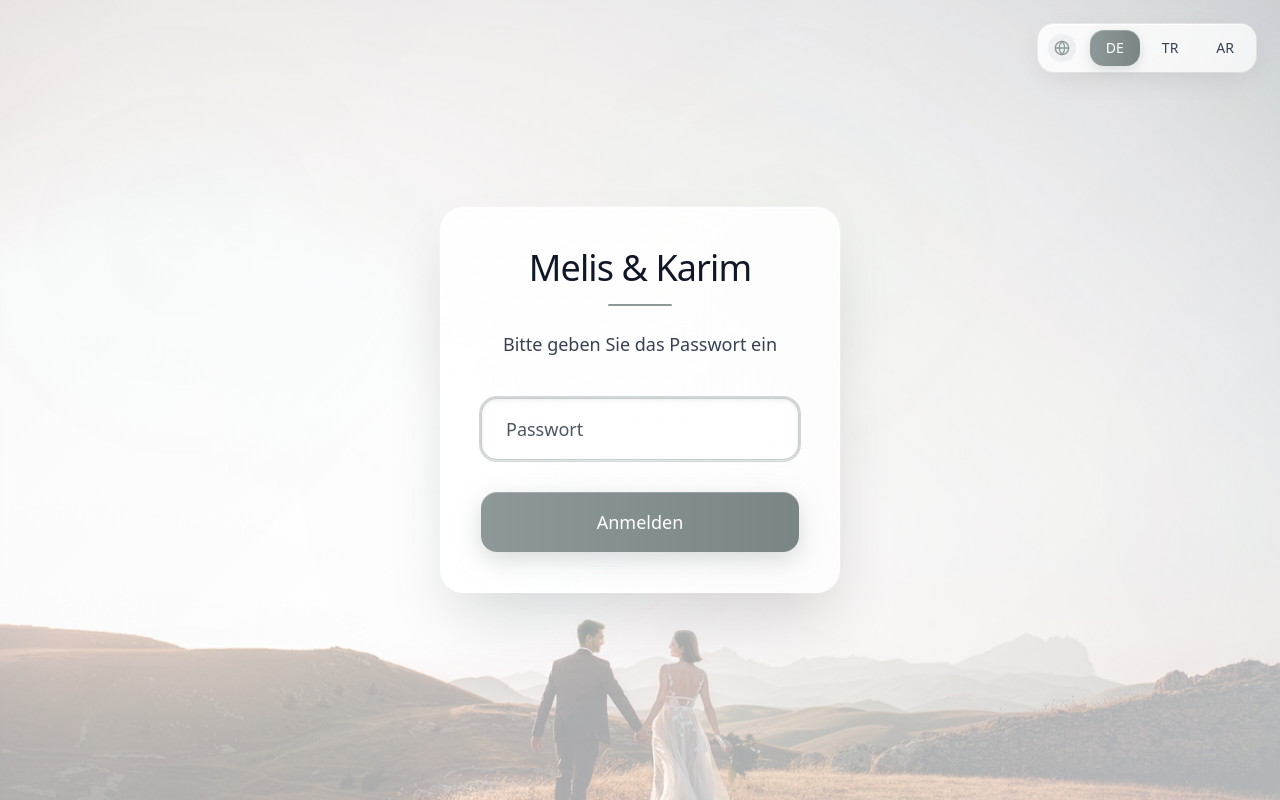
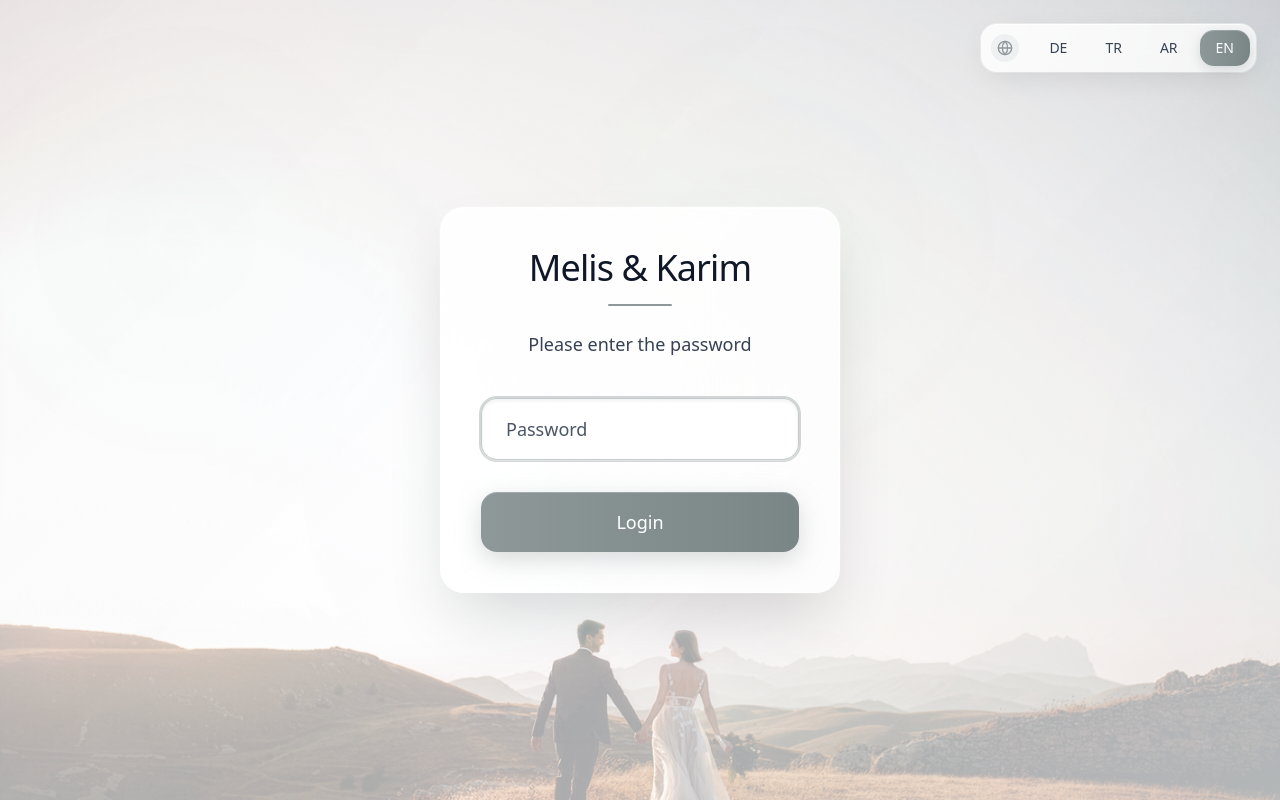
Before and after one commit to Hallvardd/wedding-page-melis-karim, a React (Vite) app: page / in a window 1280 px wide. Built offline with nearby package versions, Linux system fonts and the light colour scheme; no server answers.

Commit message:
add english language option and update turkish text.

```diff
--- a/src/components/LanguageSwitcher.tsx
+++ b/src/components/LanguageSwitcher.tsx
@@ -28,8 +28,7 @@ export function LanguageSwitcher() {
 
                 <button
                     onClick={() => setLanguage('de')}
-          className={`px-4 py-2 rounded-xl text-sm font-medium transition-all duration-300 ${
-            language === 'de'
+                    className={`px-4 py-2 rounded-xl text-sm font-medium transition-all duration-300 ${language === 'de'
                             ? 'text-white'
                             : 'text-gray-700 hover:text-gray-900'
                         }`}
@@ -45,8 +44,7 @@ export function LanguageSwitcher() {
 
                 <button
                     onClick={() => setLanguage('tr')}
-          className={`px-4 py-2 rounded-xl text-sm font-medium transition-all duration-300 ${
-            language === 'tr'
+                    className={`px-4 py-2 rounded-xl text-sm font-medium transition-all duration-300 ${language === 'tr'
                             ? 'text-white'
                             : 'text-gray-700 hover:text-gray-900'
                         }`}
@@ -62,8 +60,7 @@ export function LanguageSwitcher() {
 
                 <button
                     onClick={() => setLanguage('ar')}
-          className={`px-4 py-2 rounded-xl text-sm font-medium transition-all duration-300 ${
-            language === 'ar'
+                    className={`px-4 py-2 rounded-xl text-sm font-medium transition-all duration-300 ${language === 'ar'
                             ? 'text-white'
                             : 'text-gray-700 hover:text-gray-900'
                         }`}
@@ -76,6 +73,22 @@ export function LanguageSwitcher() {
                 >
                     AR
                 </button>
+
+                <button
+                    onClick={() => setLanguage('en')}
+                    className={`px-4 py-2 rounded-xl text-sm font-medium transition-all duration-300 ${language === 'en'
+                            ? 'text-white'
+                            : 'text-gray-700 hover:text-gray-900'
+                        }`}
+                    style={language === 'en' ? {
+                        background: 'linear-gradient(to right, #8e9899, #7a8586)',
+                        boxShadow: '0 4px 12px rgba(142, 152, 153, 0.3), inset 0 1px 0 rgba(255, 255, 255, 0.2)'
+                    } : {
+                        background: 'transparent'
+                    }}
+                >
+                    EN
+                </button>
             </div>
         </div>
     );
--- a/src/contexts/LanguageContext.tsx
+++ b/src/contexts/LanguageContext.tsx
@@ -6,7 +6,7 @@ import {
     ReactNode,
 } from "react";
 
-type Language = "de" | "tr" | "ar";
+type Language = "de" | "tr" | "ar" | "en";
 
 interface LanguageContextType {
     language: Language;
@@ -133,7 +133,7 @@ const translations = {
         "countdown.minutes": "Dakika",
         "countdown.seconds": "Saniye",
         "countdown.invitationTitle": " ",
-        "countdown.until": "Sizleride aramızda görmekten mutluluk duyarız.",
+        "countdown.until": "Sizleri düğünümüzde aramızda görmekten mutluluk duyarız.",
         "countdown.rsvpDeadline":
             "Lütfen 31.01.2026 tarihine kadar katılıp katılmayacağınızı bize bildirin.",
         "countdown.date": "08 Ağustos 2026",
@@ -188,7 +188,7 @@ const translations = {
         "weddingParty.contact": "İletişim",
         "weddingParty.teamTitle": "Düğün Ekibimiz",
         "weddingParty.description":
-            "Düğünle ilgili tüm sorularınız için sağdıçlarımız size yardımcı olmaktan mutluluk duyar. Onlarla iletişime geçmekten çekinmeyin!",
+            "Düğünle ilgili tüm sorularınız için nedimelerimiz ve sağdıçlarımız size yardımcı olmaktan mutluluk duyarlar. Onlarla iletişime geçmekten çekinmeyin!",
         "weddingParty.bridesmaids": "Nedimeleri",
         "weddingParty.groomsmen": "Sağdıçları",
         "weddingParty.melisName": "Melis\'in",
@@ -300,6 +300,101 @@ const translations = {
             "إذا أردتم إهداءنا شيئاً، فسنكون سعداء جداً بمساهمة مالية صغيرة لمستقبلنا المشترك. نرجو تفهمكم أننا نفضل عدم تلقي هدايا أخرى مثل الزهور.",
         "gifts.thanks": "شكراً جزيلاً\nمليس و كريم 🖤",
     },
+    en: {
+        // Password Protection
+        "password.title": "Melis & Karim",
+        "password.enter": "Please enter the password",
+        "password.placeholder": "Password",
+        "password.wrong": "Wrong password",
+        "password.login": "Login",
+
+        // Hero
+        "hero.saveTheDate": "Save the Date",
+        "hero.names": "Melis and Karim",
+        "hero.date": "On: August 8, 2026",
+
+        // Countdown
+        "countdown.title": "Until we tie the knot for life.",
+        "countdown.days": "Days",
+        "countdown.hours": "Hours",
+        "countdown.minutes": "Minutes",
+        "countdown.seconds": "Seconds",
+        "countdown.invitationTitle": "Save the Date",
+        "countdown.until":
+            "We are truly excited to celebrate this special day with you, and warmly invite you to our wedding.",
+        "countdown.rsvpDeadline": "Please RSVP by January 31, 2026.",
+        "countdown.date": "August 8, 2026",
+        "countdown.location": "Siegelsbacher Mühle, Siegelsbach",
+        "countdown.rsvpButton": "RSVP now",
+        "countdown.saveButton": "Add to calendar",
+
+        // Services/Program
+        "services.title": "Program",
+        "services.instructions": "All events take place at Siegelbacher Mühle.",
+        "services.reception": "Champagne Reception",
+        "services.receptionTime": "2:30 PM",
+        "services.ceremony": "Wedding Ceremony",
+        "services.ceremonyTime": "3:30 PM",
+        "services.dinner": "Dinner",
+        "services.dinnerTime":
+            "There will be something for every taste and everyone's needs are catered for.",
+        "services.party": "Party",
+        "services.partyTime":
+            "Afterward, we'll raise a glass together and celebrate into the evening.",
+
+        // Hotels
+        "hotels.title": "Nearby Hotels",
+        "hotels.distance": "to the wedding venue",
+        "hotels.perNight": "/Night",
+        "hotels.website": "Visit website",
+
+        // Dresscode
+        "dresscode.title": "Dress Code",
+        "dresscode.description":
+            "We look forward to an elegant celebration and kindly ask for festive attire.",
+        "dresscode.note": "Please avoid white – that's reserved for the bride!",
+
+        // Location
+        "location.title": "Wedding Venue",
+        "location.name": "Siegelsbacher Mühle",
+        "location.description": "Historic mill with rustic charm",
+        "location.address": "Grundmühle 1, 74936 Siegelsbach",
+        "location.route": "Get directions",
+        "location.mapNote": "Click the map for a detailed view",
+        "location.car": "By car",
+        "location.carDescription":
+            "Free parking is available on site. Approx. 15 minutes from the A6 Sinsheim exit.",
+        "location.public": "Public transport",
+        "location.publicDescription":
+            "Sinsheim train station, then bus 782 to Siegelsbach center. 5-minute walk to the venue.",
+
+        // Wedding Party
+        "weddingParty.title": "Wedding Party",
+        "weddingParty.bride": "Bride",
+        "weddingParty.groom": "Groom",
+        "weddingParty.contact": "Contact",
+        "weddingParty.teamTitle": "Our Wedding Team",
+        "weddingParty.description":
+            "Our wedding party is happy to answer any questions about the wedding. Feel free to contact them!",
+        "weddingParty.bridesmaids": "Bridesmaids",
+        "weddingParty.groomsmen": "Groomsmen",
+        "weddingParty.melisName": "Melis'",
+        "weddingParty.karimName": "Karim's",
+        "weddingParty.geraldine": "Geraldine Henneberger-Reiss",
+        "weddingParty.marie": "Marie Beuse",
+        "weddingParty.mandy": "Mandy Holland",
+        "weddingParty.ines": "Ines Geuder",
+        "weddingParty.jounes": "Jounes Bökenkamp",
+        "weddingParty.henner": "Henner Müller",
+
+        // Gift Registry
+        "gifts.title": "Gifts",
+        "gifts.description":
+            "The best gift of all is your presence on our special day.",
+        "gifts.description2":
+            "If you wish to give us a gift, we would really appreciate a small contribution to our future together.",
+        "gifts.thanks": "Thank you so much\nMelis and Karim\n🖤",
+    },
 };
 
 const LanguageContext = createContext<LanguageContextType | undefined>(
@@ -332,8 +427,17 @@ export function LanguageProvider({ children }: { children: ReactNode }) {
                 const countryCode = data.country_code?.toLowerCase();
 
                 if (countryCode) {
-                    // Map countries to languages
                     if (
+                        countryCode === "gb" || // United Kingdom
+                        countryCode === "us" || // United States
+                        countryCode === "au" || // Australia
+                        countryCode === "ca" || // Canada
+                        countryCode === "ie" || // Ireland
+                        countryCode === "nz" // New Zealand
+                    ) {
+                        setLanguageState("en");
+                    } // Map countries to languages
+                    else if (
                         countryCode === "de" ||
                         countryCode === "at" ||
                         countryCode === "ch"
@@ -391,6 +495,8 @@ export function LanguageProvider({ children }: { children: ReactNode }) {
                 setLanguageState("tr");
             } else if (browserLanguage.startsWith("ar")) {
                 setLanguageState("ar");
+            } else if (browserLanguage.startsWith("en")) {
+                setLanguageState("en");
             } else {
                 setLanguageState("de");
             }
```
Also changed, not shown: src/App.tsx (indentation only). Lines whose indentation alone changed are shown as unchanged.
